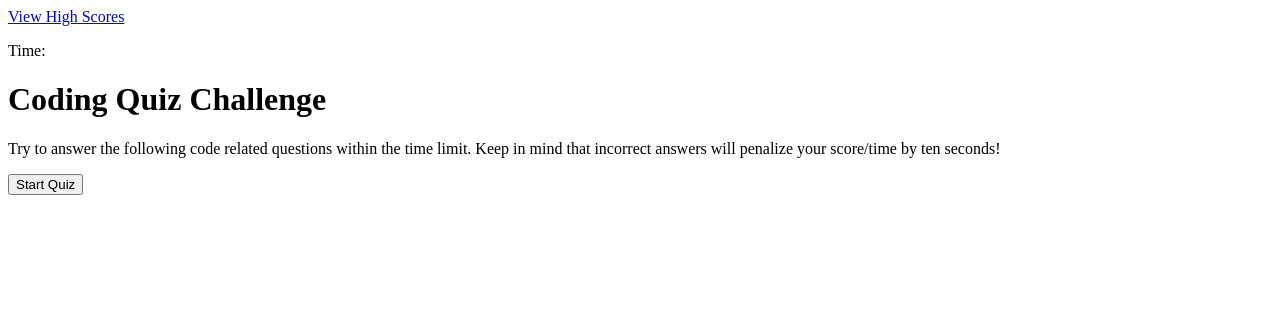
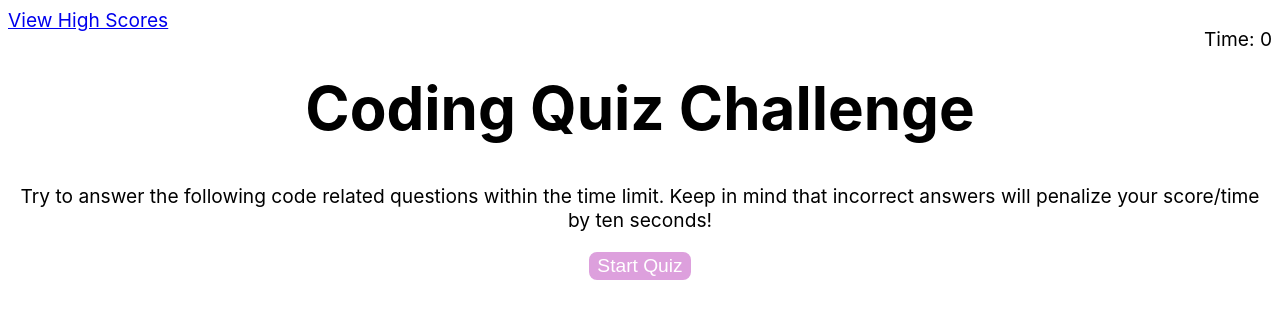
Before and after one commit to meghasamala/code-quiz, a plain HTML site: page index.html in a window 1280 px wide. Drawn offline with Linux system fonts and the light colour scheme.

Commit message:
added css styles

```diff
--- a/assets/script.js
+++ b/assets/script.js
@@ -30,7 +30,7 @@ var setUp = function() {
     intro.style.display = "block"
     questionNum = 0
     totalTime = 76
-    countdown.textContent = ""
+    countdown.textContent = "0"
     initials.value = ""
 }
 
--- a/assets/style.css
+++ b/assets/style.css
@@ -0,0 +1,58 @@
+body {
+    font-family: -apple-system, BlinkMacSystemFont, 'Segoe UI', Roboto, Oxygen, Ubuntu, Cantarell, 'Open Sans', 'Helvetica Neue', sans-serif
+}
+
+body h1 {
+    font-size: 60px;
+}
+
+body p {
+    font-size: larger;
+}
+
+#top-row {
+    flex-direction: row;
+    justify-content: space-between;
+    align-items: baseline;
+}
+
+#high-score-div {
+    display: inline;
+    font-size: larger;
+}
+
+#timer-div {
+    display: block;
+    float: right;
+}
+
+#questions-div, #final-score-div, #saved-scores {
+    display: none;
+}
+
+#questions-div, #initial-div, #final-score-div, #saved-scores {
+    text-align: center;
+}
+
+hr {
+    width: 50%;
+    margin-top: 30px;
+}
+
+#evaluateAns {
+    text-align: center;
+}
+
+ul {
+    list-style-type: none;
+    background: plum;
+}
+
+.btn {
+    font-size: larger;
+    background-color: plum;
+    border-color: plum;
+    color: white;
+    border-radius: 8px;
+    border-style: solid;
+}
--- a/index.html
+++ b/index.html
@@ -9,18 +9,20 @@
 </head>
 <body>
     <div id="content">
-        <div id="high-score-div">
-            <a href="#" id="view-high-scores">View High Scores</a>
-        </div>
-        <div id="timer-div">
-            <p>Time: <span id="countdown"></span></p>
+        <div id="top-row">
+            <div id="high-score-div">
+                <a href="#" id="view-high-scores">View High Scores</a>
+            </div>
+            <div id="timer-div">
+                <p>Time: <span id="countdown">0</span></p>
+            </div>
         </div>
         <div id="initial-div">
             <h1>Coding Quiz Challenge</h1>
             <p>Try to answer the following code related questions within the time limit.
                 Keep in mind that incorrect answers will penalize your score/time by ten seconds!
             </p>
-            <button id="start-btn">Start Quiz</button>
+            <button id="start-btn" class="btn">Start Quiz</button>
         </div>
         <div id="questions-div">
             <h1 id="question"></h1>
```
